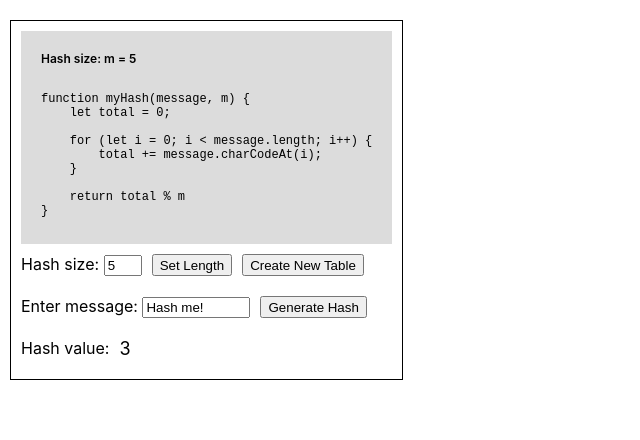
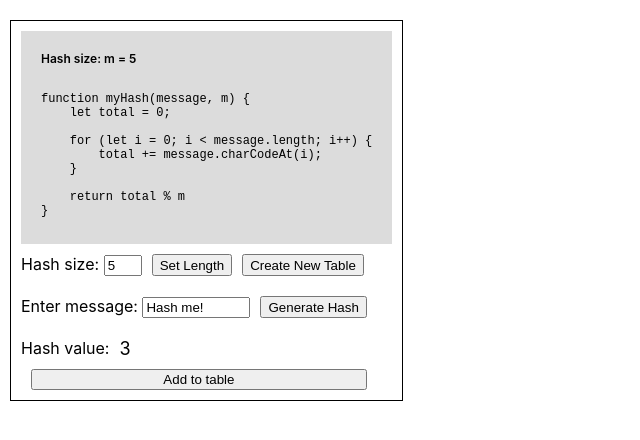
Before and after one commit to billyc10/hash-table-visualiser, a React (Create React App) app: page / in a window 1280 px wide. Both pictures are taken after a click on the button "Generate Hash". Shown: the top 440 px of the page, without its empty margins (0-640 px from the left). Built offline with nearby package versions, Linux system fonts and the light colour scheme; the HTML template or start-up script is replaced by a standard one.

Commit message:
Adding to table not working

```diff
--- a/src/App.js
+++ b/src/App.js
@@ -5,14 +5,24 @@ import HashFunction from './components/HashFunction/HashFunction';
 import HashTable from './components/HashTable.mjs';
 
 function App() {
-  const [hashTable, setHashTable] = useState({});
+  const [hashTableArray, setHashTableArray] = useState({});
   const [message, setMessage] = useState('Hash me!');
   const [hashNumber, setHashNumber] = useState(5);
+  let hashTable;
 
   const createHashTable = () => {
-    const newTable = new HashTable(hashNumber);
-    console.log(newTable.array);
-    setHashTable(newTable);
+    hashTable = new HashTable(hashNumber);
+    setHashTableArray(hashTable.array);
+  }
+
+  // setHashTable(new HashTable(5));
+  // hashTable.assign([,,,,,])
+  // hashTable.hashToTable('hi');
+
+
+  const handleAddToTable = () => {
+    hashTable.assign([1,2, 3,4,5]);
+    console.log(hashTable.array);
   }
 
   return (
@@ -23,11 +33,12 @@ function App() {
         setMessage={setMessage}
         hashNumber={hashNumber}
         setHashNumber={setHashNumber}
+        handleAddToTable={handleAddToTable}
       />
-      { hashTable.array?
+      { hashTableArray?
         <LiveArray className="LiveArray"
-          array={hashTable.array}
-          hashing={hashTable.hashing}
+          array={hashTableArray}
+          // hashing={hashTable.hashing}
         />
         : null
       }
--- a/src/components/HashFunction/HashFunction.jsx
+++ b/src/components/HashFunction/HashFunction.jsx
@@ -3,7 +3,7 @@ import HashTable from '../HashTable.mjs';
 import './HashFunction.css'
 
 const HashFunction = (props) => {
-    const {message, setMessage, hashNumber, setHashNumber} = props;
+    const {message, setMessage, hashNumber, setHashNumber, handleAddToTable} = props;
     const [hash, setHash] = useState('');
     const [hashNumberDisplay, setHashNumberDisplay] = useState(5);
 
@@ -65,11 +65,14 @@ function myHash(message, m) {
                 </div>
 
                     {hash ?
-                        <div className='Row'>
-                            <div>
-                                Hash value:
+                        <div className='Column'>
+                            <div className='Row'>
+                                <div>
+                                    Hash value:
+                                </div>
+                                <div className='Hash'> {hash} </div>
                             </div>
-                            <div className='Hash'> {hash} </div>
+                            <button type="submit" onClick={handleAddToTable}>Add to table</button>
                         </div>
                         : null
                     }
```
